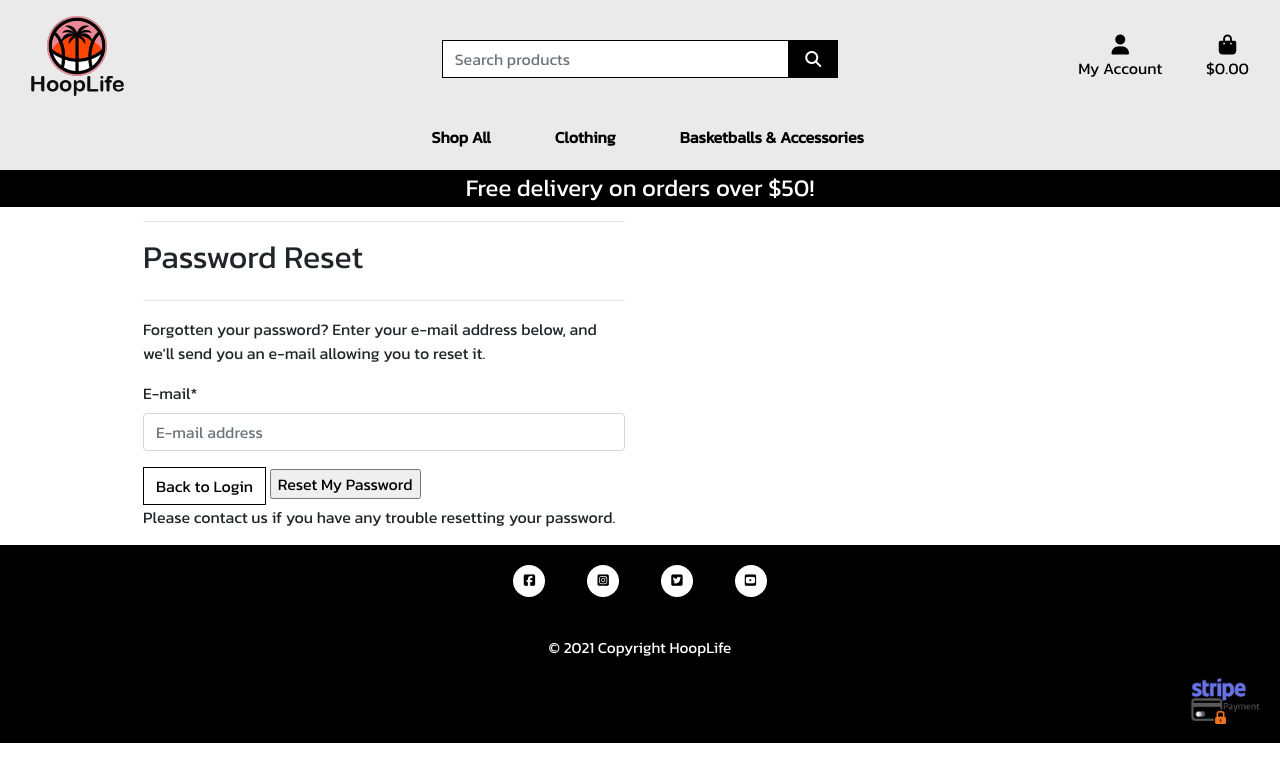
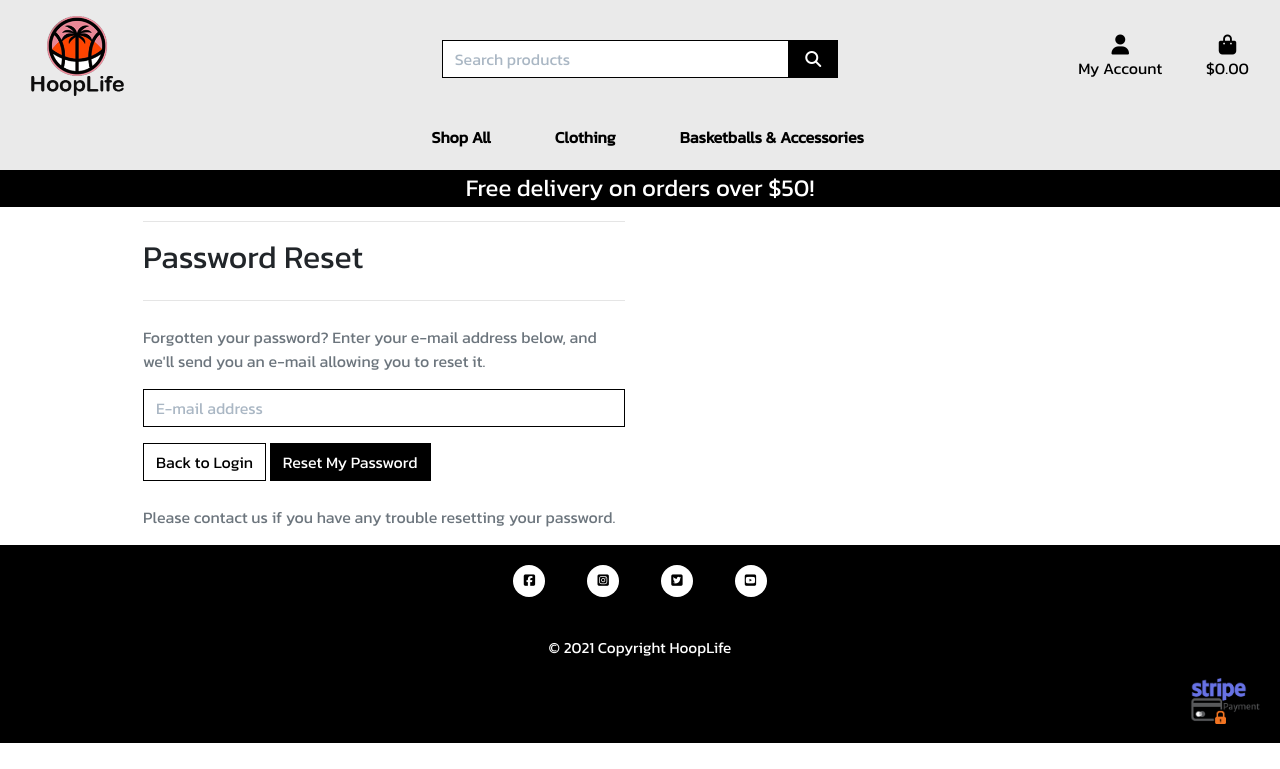
Before and after one commit to Joe2308/hooplife-ms4, a Django app: page /accounts/password/reset/ in a window 1280 px wide. Shown: the top 769 px of the page. Run offline with Django 3.2, Linux system fonts and the light colour scheme; some libraries are stand-ins or nearby versions; some web fonts are replaced.

Commit message:
Allauth account forms styled in base.css and and sign up and login functionality tested

```diff
--- a/static/css/base.css
+++ b/static/css/base.css
@@ -5,6 +5,10 @@ html {
 .fixed-top,
 .navbar {
     background-color: #eaeaea !important;
+}
+
+input[name='q']::placeholder {
+    color: #aab7c4;
 }
 
 .nav-link {
@@ -144,6 +148,60 @@ a.category-badge > span.badge:hover {
     overflow-y: auto;
 }
 
+/* Allauth form formatting */
+
+.allauth-form-inner-content p {
+    margin-top: 1.5rem; /* mt-4 */
+    color: #6c757d; /* text-secondary */
+}
+
+.allauth-form-inner-content input {
+    border-color: #000;
+    border-radius: 0;
+}
+
+.allauth-form-inner-content label:not([for='id_remember']) {
+    display: none;
+}
+
+.allauth-form-inner-content input::placeholder {
+    color: #aab7c4;
+}
+
+.allauth-form-inner-content button,
+.allauth-form-inner-content input[type='submit'] {
+	/* btn */
+	display: inline-block;
+    font-weight: 400;
+    color: #fff;
+    text-align: center;
+    vertical-align: middle;
+    -webkit-user-select: none;
+    -moz-user-select: none;
+    -ms-user-select: none;
+    user-select: none;
+    background-color: #000;
+    border: 1px solid #000;
+    padding: .375rem .75rem;
+    font-size: 1rem;
+    line-height: 1.5;
+    border-radius: 0;
+
+    /* standard bootstrap btn transitions */
+    transition: color .15s ease-in-out,background-color .15s ease-in-out,border-color .15s ease-in-out,box-shadow .15s ease-in-out;
+}
+
+.allauth-form-inner-content button:hover,
+.allauth-form-inner-content input[type='submit']:hover {
+	color: #fff;
+    background-color: #222;
+    border-color: #222;
+}
+
+.allauth-form-inner-content a {
+	color: #17a2b8; /* text-info */
+}
+
 /* -------------------------------- Media Queries */
 
 /* Slightly larger container on xl screens */
--- a/templates/base.html
+++ b/templates/base.html
@@ -81,7 +81,7 @@
                 {% if request.user.is_superuser %}
                   <a href="" class="dropdown-item">Product Management</a>
                 {% endif %}
-                  <a href="" class="dropdown-item">My Profile</a>
+                  <a href="{% url 'profile' %}" class="dropdown-item">My Profile</a>
                   <a href="{% url 'account_logout' %}" class="dropdown-item">Logout</a>
                 {% else %}
                   <a href="{% url 'account_signup' %}" class="dropdown-item">Register</a>
```
Also changed, not shown: profiles/views.py (+7 -2 lines).
